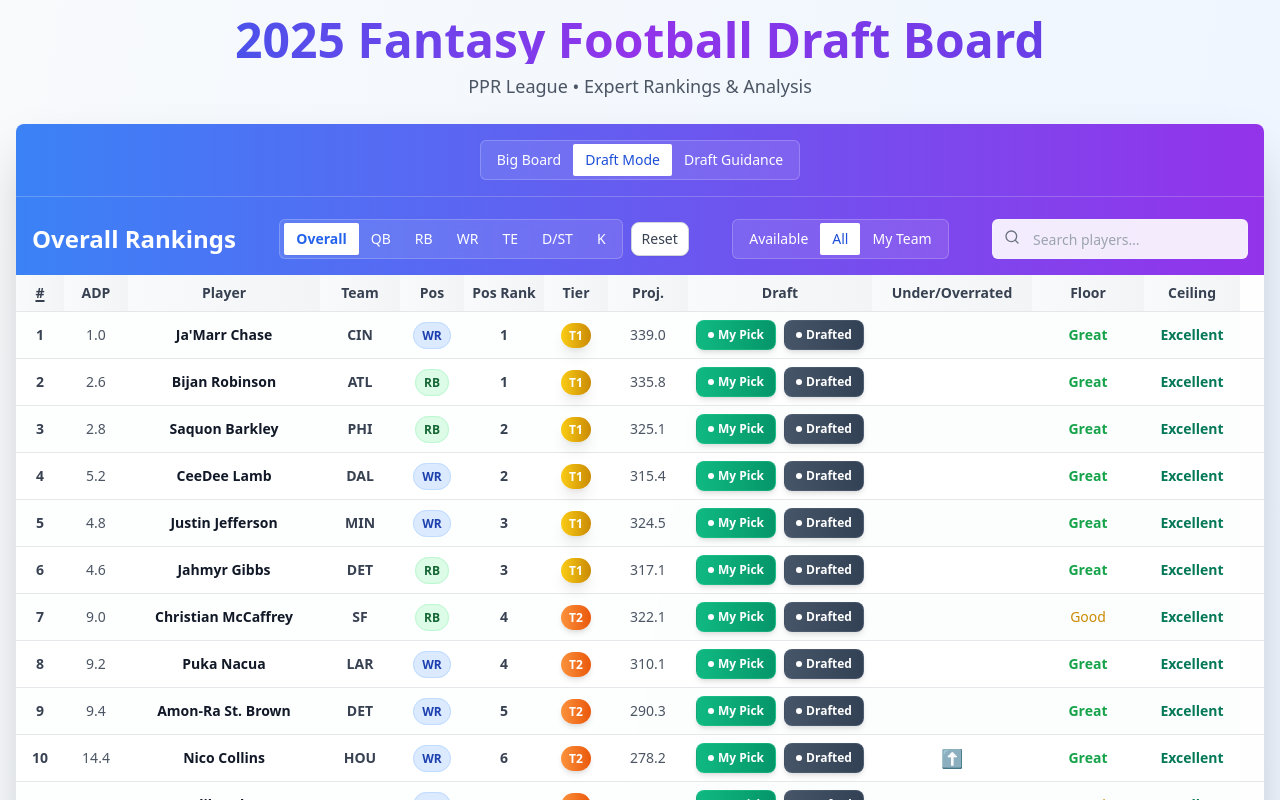
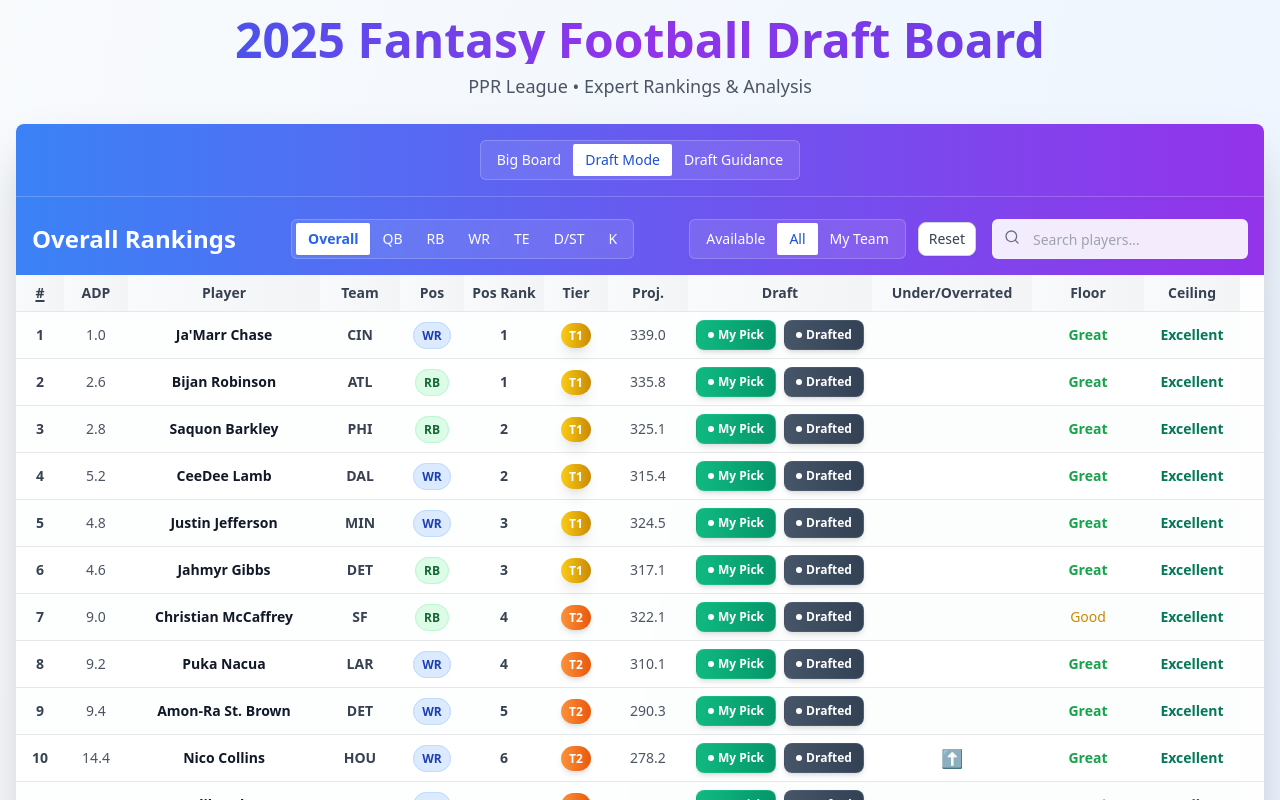
Before and after one commit to JansenNye/Arkonyx-s-Fantasy-Football, a Next.js app: page / in a window 1280 px wide. Both pictures are taken after a click on the button "Draft Mode". Shown: the top 800 px of the page. Built offline with nearby package versions, Linux system fonts and the light colour scheme.

Commit message:
improve location of Reset button

```diff
--- a/FantasyDraftBoard.tsx
+++ b/FantasyDraftBoard.tsx
@@ -417,22 +417,20 @@
                           </TabsTrigger>
                         ))}
                       </TabsList>
-                      <button
-                        onClick={resetAllDraft}
-                        className="ml-2 px-2.5 py-1.5 rounded-lg text-sm font-medium bg-white text-gray-700 border border-gray-300 hover:bg-gray-50 hover:border-gray-400 shadow-sm hover:shadow-md transform hover:scale-105 transition-all duration-200"
-                      >
-                        Reset
-                      </button>
                     </div>
-                    <div className="flex items-center">
+                    <div className="flex items-center gap-3">
                       <TabsList className="bg-white/10 border border-white/20">
                         <button onClick={() => handleViewChange('available')} className={`inline-flex items-center justify-center whitespace-nowrap rounded-sm px-3 py-1.5 text-sm font-medium transition-all ${view==='available' ? 'bg-white text-blue-700 font-bold' : 'text-white'}`}>Available</button>
                         <button onClick={() => handleViewChange('all')} className={`inline-flex items-center justify-center whitespace-nowrap rounded-sm px-3 py-1.5 text-sm font-medium transition-all ${view==='all' ? 'bg-white text-blue-700 font-bold' : 'text-white'}`}>All</button>
                         <button onClick={() => handleViewChange('mine')} className={`inline-flex items-center justify-center whitespace-nowrap rounded-sm px-3 py-1.5 text-sm font-medium transition-all ${view==='mine' ? 'bg-white text-blue-700 font-bold' : 'text-white'}`}>My Team</button>
                       </TabsList>
-                    </div>
-                    <div className="flex items-center">
-                      <div className="relative w-64">
+                      <button
+                        onClick={resetAllDraft}
+                        className="px-2.5 py-1.5 rounded-lg text-sm font-medium bg-white text-gray-700 border border-gray-300 hover:bg-gray-50 hover:border-gray-400 shadow-sm hover:shadow-md transform hover:scale-105 transition-all duration-200"
+                      >
+                        Reset
+                      </button>
+                      <div className="relative w-64 ml-1">
                         <Input
                           placeholder="Search players…"
                           value={search}
```
